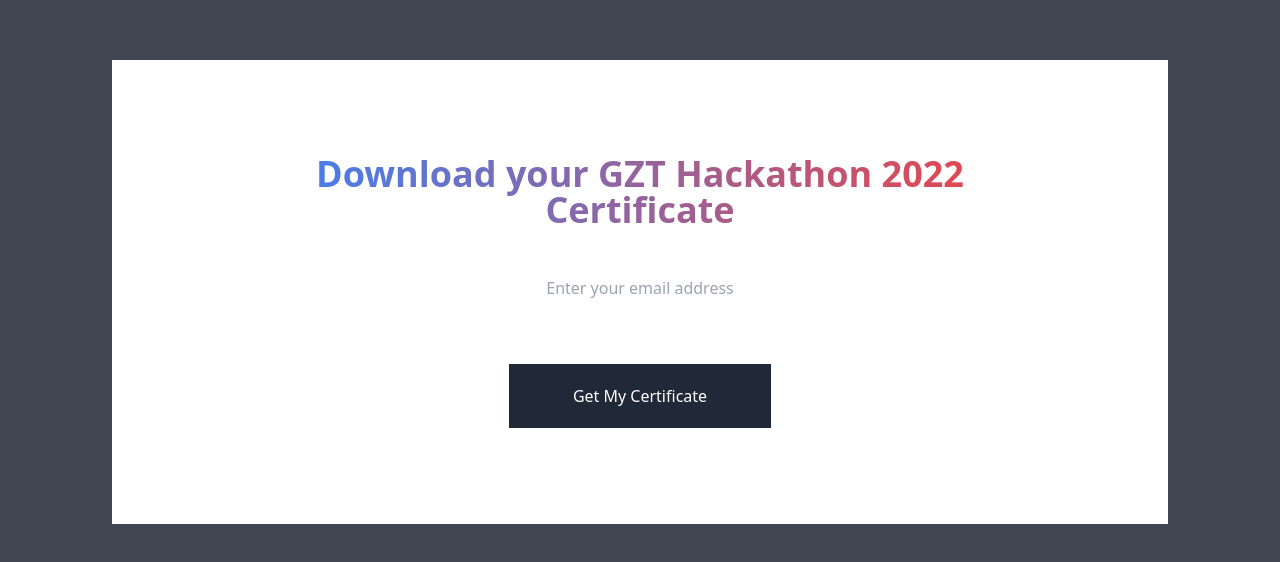
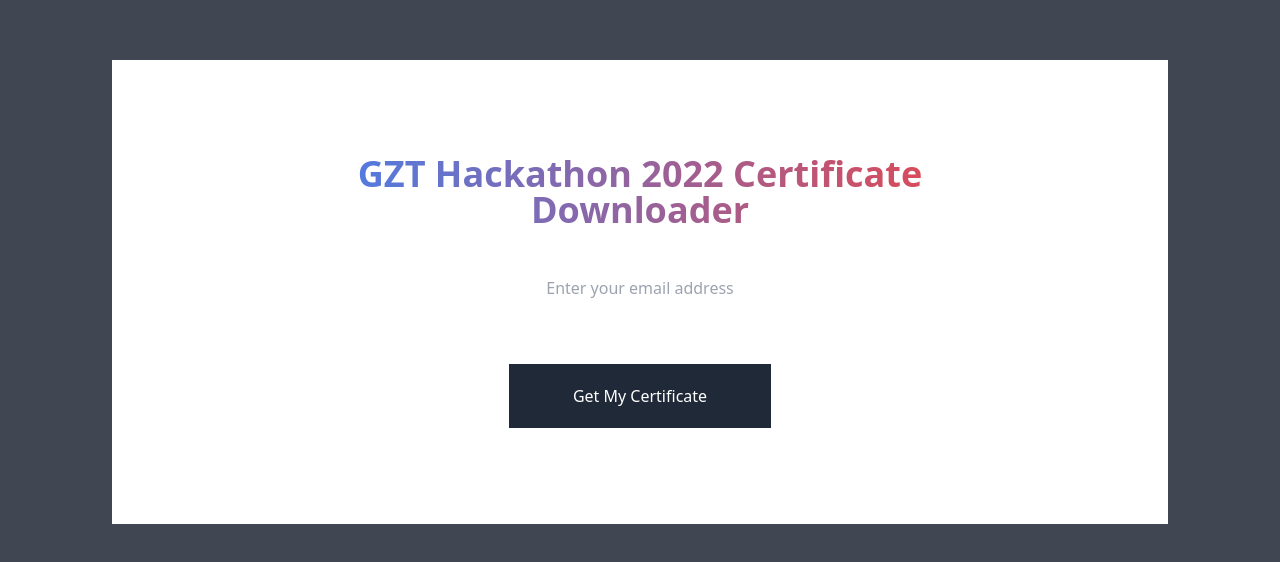
Before and after one commit to GenZTechies/Hackfest-2022-Certificate-Generator, a plain HTML site: page index.html in a window 1280 px wide. Shown: the part 132-694 px from the top of the page. Drawn offline with nearby package versions, Linux system fonts and the light colour scheme.

Commit message:
chore: name fix

```diff
--- a/index.html
+++ b/index.html
@@ -65,7 +65,7 @@
                             <h1
                                 class="bg-clip-text text-transparent bg-gradient-to-l from-red-500 to-blue-500 text-3xl lg:text-4xl font-semibold leading-7 lg:leading-9 text-center"
                             >
-                                Download your GZT Hackathon 2022 Certificate
+                                GZT Hackathon 2022 Certificate Downloader
                             </h1>
                             <input
                                 type="email"
```
